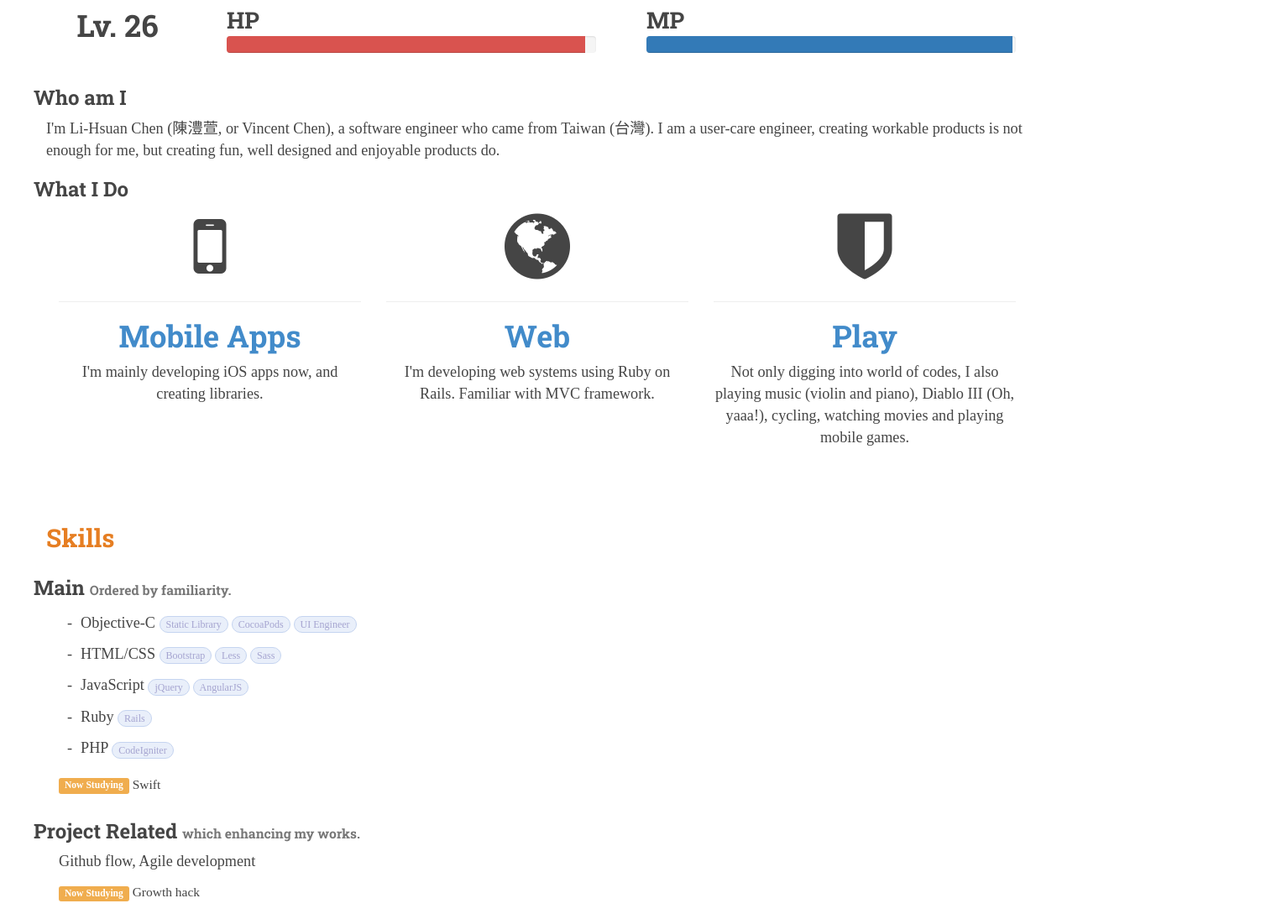
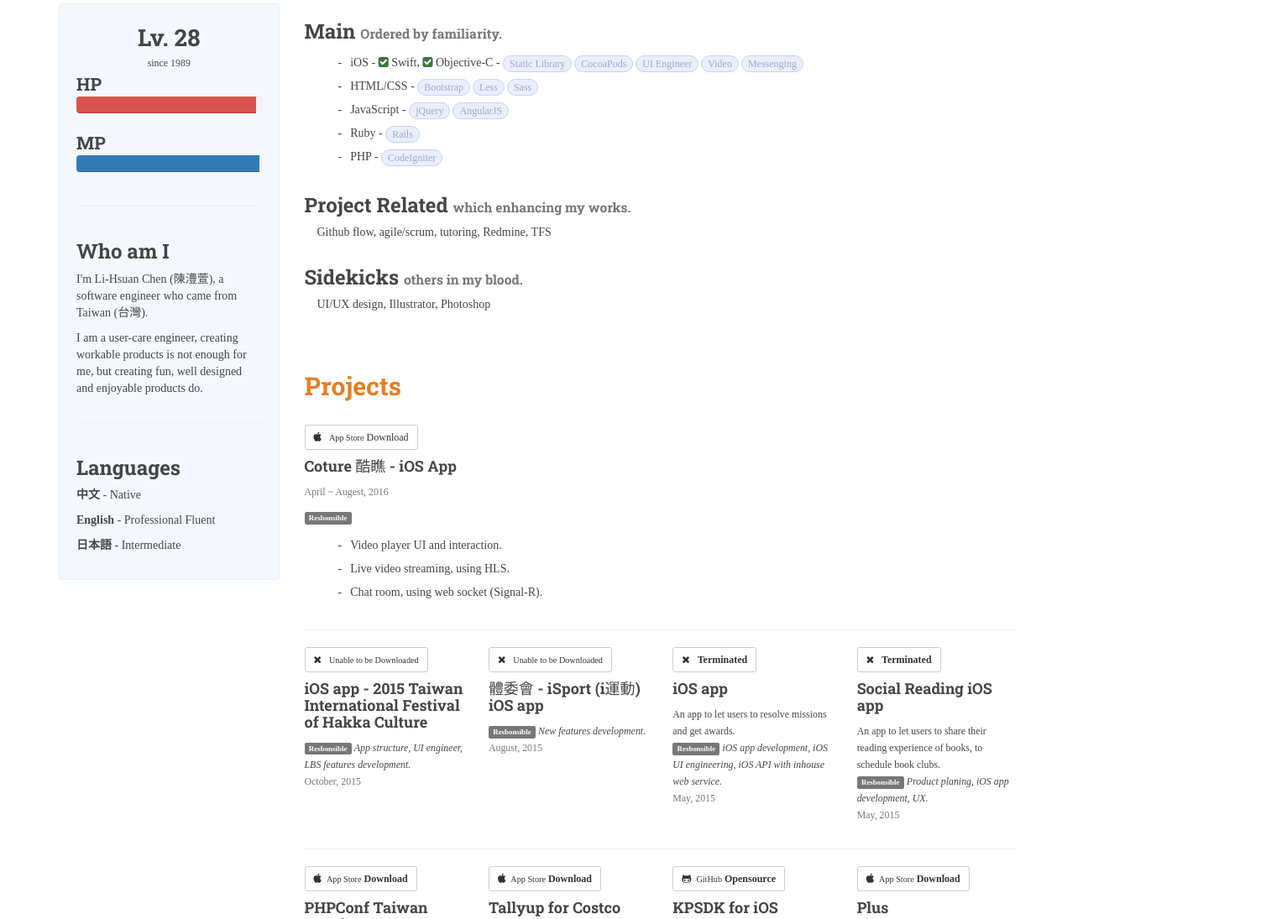
Before and after one commit to vc7/resume.vincenttt.com, a plain HTML site: page index.html in a window 1280 px wide. Shown: the part 498-1593 px from the top of the page at 84% size, 1533 px wide, since content can reach past the window. Drawn offline with nearby package versions, Linux system fonts and the light colour scheme; a script that the page names is missing; a web font is replaced by a local one.

Commit message:
Update content and layout.

```diff
--- a/index.html
+++ b/index.html
@@ -4,9 +4,9 @@
 	<title>Resume | Li-Hsuan Chen</title>
 	<meta charset="UTF-8">
 
-		<meta name="author" content="Vincent Chen">
-		<meta name="description" content="This is the resume site of Li-Hsuan Chen (陳澧萱, Vincent Chen). A software engineer who came from Taiwan (台灣).">
-		<meta name="keywords" content="Vincent Chen, 陳澧萱, 履歷, iOS, resume">
+	<meta name="author" content="Li-Hsuan Chen">
+	<meta name="description" content="This is the resume site of Li-Hsuan Chen (陳澧萱). A software engineer who came from Taiwan (台灣).">
+	<meta name="keywords" content="Li-Hsuan Chen, 陳澧萱, 履歷, iOS, resume">
 	<link rel="canonical" href="http://resume.vincenttt.com/">
 	<link href="images/favicon.png" rel="icon">
 
@@ -83,9 +83,8 @@
 						</ul>
 						<ul class="nav navbar-nav navbar-right">
 							<li><a href="https://github.com/vc7" target="_blank" title="GitHub"><i class="fa fa-github-alt"></i></a></li>
-						<li><a href="https://twitter.com/vince78718" target="_blank"><i class="fa fa-twitter"></i></a></li>
 							<li><a href="http://www.linkedin.com/in/vince7" target="_blank"><i class="fa fa-linkedin-square"></i></a></li>
-						<li><a href="http://blog.kumaya.co" target="_blank"><i class="fa fa-bold"></i></a></li>
+							<li><a href="http://qiita.com/vc7" target="_blank"> Qiita</a></li>
 						</ul>
 					</nav>
 				</div>
@@ -101,7 +100,7 @@
 						<div  class="col-xs-12 col-sm-12 col-md-9 pull-left">
 							<h1>Hi, I'm Li-Hsuan Chen</h1>
 							<p>
-							I'm playing with Objective-C, Rails and <a href="#skills">more</a>.
+								I'm playing with iOS, Rails and <a href="#skills">more</a>.
 							</p>
 							<p>
 								<a href="documents/resume.pdf" id="resume_download" class="btn btn-lg btn-outline-inverse" target="_blank"><i class="fa fa-arrow-down"></i> Download Resume</a>
@@ -115,14 +114,15 @@
 
 			<div class="container main">
 				<div class="row">
+					<div class="col-xs-12 col-sm-12 col-md-3 col-lg-3">
 						<h2 id="about">About Me</h2>
 						<div class="about">
 							<div class="row">
-						<div class="col-xs-2 col-sm-2 col-md-2 col-lg-2 text-center">
-							<span class="about-lv">Lv. 26</span>
+								<div class="col-xs-12 col-sm-12 col-md-12 col-lg-12 text-center">
+									<span class="about-lv">Lv. 28</span><br>
+									<small>since 1989</small>
 								</div>
-						<div class="col-xs-5 col-sm-5 col-md-5 col-lg-5">
-							<div class="col-xs-12 col-sm-12 col-md-12 col-lg-12">
+								<div class="col-xs-12 col-sm-6 col-md-12 col-lg-12">
 									<span class="about-hp">HP</span>
 									<div class="progress">
 										<div class="progress-bar progress-bar-danger" role="progressbar" aria-valuenow="97" aria-valuemin="0" aria-valuemax="100" style="width: 97%">
@@ -130,9 +130,7 @@
 										</div>
 									</div>
 								</div>
-						</div>
-						<div class="col-xs-5 col-sm-5 col-md-5 col-lg-5">
-							<div class="col-xs-12 col-sm-12 col-md-12 col-lg-12">
+								<div class="col-xs-12 col-sm-6 col-md-12 col-lg-12">
 									<span class="about-mp">MP</span>
 									<div class="progress">
 										<div class="progress-bar progress-bar-primary" role="progressbar" aria-valuenow="99" aria-valuemin="0" aria-valuemax="100" style="width: 99%">
@@ -141,91 +139,113 @@
 									</div>
 								</div>
 							</div>
-					</div>
+							<hr>
 							<div class="row">
+								<div class="col-md-12">
 								<h3>Who am I</h3>
-						<div class="col-md-12">
-							I'm Li-Hsuan Chen (陳澧萱, or Vincent Chen), a software engineer who came from Taiwan (台灣). I am a user-care engineer, creating workable products is not enough for me, but creating fun, well designed and enjoyable products do.
+								<p>
+									I'm Li-Hsuan Chen (陳澧萱), a software engineer who came from Taiwan (台灣).
+									</p>
+									<p>
+									I am a user-care engineer, creating workable products is not enough for me, but creating fun, well designed and enjoyable products do.
+									</p>
 								</div>
 							</div>
+							<hr>
 							<div class="row">
-						<h3>What I Do</h3>
-						<div class="col-md-12 text-center do">
-							<div class="col-xs-12 col-sm-4 col-md-4 col-lg-4 do-item box">
-								<i class="fa fa-mobile-phone do-icon"></i>
-								<hr/>
-								<h4>Mobile Apps</h4>
-								<p>I'm mainly developing iOS apps now, and creating libraries.</p>
-							</div>
-							<div class="col-xs-12 col-sm-4 col-md-4 col-lg-4 do-item box">
-								<i class="fa fa-globe do-icon"></i>
-								<hr/>
-								<h4>Web</h4>
-								<p>I'm developing web systems using Ruby on Rails. Familiar with MVC framework.</p>
-							</div>
-							<div class="col-xs-12 col-sm-4 col-md-4 col-lg-4 do-item box">
-								<i class="fa fa-shield do-icon"></i>
-								<hr/>
-								<h4>Play</h4>
-								<p>Not only digging into world of codes, I also playing music (violin and piano), Diablo III (Oh, yaaa!), cycling, watching movies and playing mobile games.</p>
+								<div class="col-md-12">
+								<h3>Languages</h3>
+								<p><strong>中文</strong> - Native</p>
+								<p><strong>English</strong> - Professional Fluent</p>
+								<p><strong>日本語</strong> - Intermediate</p>
 								</div>
 							</div>
 						</div>
 					</div>
+					<div class="col-xs-12 col-sm-12 col-md-9 col-lg-9">
 						<h2 id="skills">Skills</h2>
 						<div class="row">
+							<div class="col-xs-12 col-sm-12 col-md-12 col-lg-12">
 								<h3>Main <small>Ordered by familiarity.</small></h3>
 								<ul>
-						<li>Objective-C
+									<li>iOS - <i class="fa fa-check-square text-success" aria-hidden="true"></i> Swift, <i class="fa fa-check-square text-success" aria-hidden="true"></i> Objective-C -
 										<small>
 											<span class="badge">Static Library</span>
 											<span class="badge">CocoaPods</span>
 											<span class="badge">UI Engineer</span>
+											<span class="badge">Video</span>
+											<span class="badge">Messenging</span>
 										</small>
 									</li>
-						<li>HTML/CSS
+									<li>HTML/CSS -
 										<small>
 											<span class="badge">Bootstrap</span>
 											<span class="badge">Less</span>
 											<span class="badge">Sass</span>
 										</small>
 									</li>
-						<li>JavaScript
+									<li>JavaScript -
 										<small>
 											<span class="badge">jQuery</span>
 											<span class="badge">AngularJS</span>
 										</small>
 									</li>
-						<li>Ruby
+									<li>Ruby -
 										<small>
 											<span class="badge">Rails</span>
 										</small>
 									</li>
-						<li>PHP
+									<li>PHP -
 										<small>
 											<span class="badge">CodeIgniter</span>
 										</small>
 									</li>
 								</ul>
-					<div class="container">
-						<p><small><span class="label label-warning">Now Studying</span> Swift</small></p>
 							</div>
+							<div class="col-xs-12 col-sm-12 col-md-12 col-lg-12">
 								<h3>Project Related <small>which enhancing my works.</small></h3>
 								<div class="container">
-						<p>Github flow, Agile development</p>
-						<p><small><span class="label label-warning">Now Studying</span> Growth hack</small></p>
+									<p>Github flow, agile/scrum, tutoring, Redmine, TFS</p>
 								</div>
+							</div>
+							<div class="col-xs-12 col-sm-12 col-md-12 col-lg-12">
 								<h3>Sidekicks <small>others in my blood.</small></h3>
 								<div class="container">
 									<p>UI/UX design, Illustrator, Photoshop</p>
 								</div>
 							</div>
+						</div>
 
 						<h2 id="projects">Projects</h2>
+						<br>
+						<div class="row">
+							<div class="col-xs-12 col-sm-12 col-md-12 col-lg-12">
+								<div class="row">
+									<div class="col-xs-12 col-sm-12 col-md-9 col-lg-9">
+										<a class="btn btn-default btn-sm" target="_blank" href="">
+											<i class="fa fa-apple"></i> &nbsp; <small>App Store</small> Download
+										</a>
+										<h4>Coture 酷瞧 - iOS App</h4>
+										<p>
+											<small class="text-muted">April ~ Augest, 2016</small>
+										</p>
+										<p>
+											<small>
+												<span class="label label-default">Resbonsible</span>
+											</small>
+										</p>
+										<ul>
+											<li>Video player UI and interaction. </li>
+											<li>Live video streaming, using HLS.</li>
+											<li>Chat room, using web socket (Signal-R).</li>
+										</ul>
+									</div>
+								</div>
+								<hr>
 								<div class="row">
 									<div class="col-xs-6 col-sm-3 col-md-3 col-lg-3">
-						<a href="https://itunes.apple.com/tw/app/2015tai-wan-guo-ji-ke-jia/id1007045514?mt=8" class="btn btn-default btn-sm" target="_blank">
-							<i class="fa fa-apple"></i> &nbsp;<small>App Store</small> <strong>Download</strong>
+										<a class="btn btn-default btn-sm btn-disable" target="_blank" disable>
+											<i class="fa fa-close"></i> &nbsp; <small>Unable to be Downloaded</small>
 										</a>
 										<h4>iOS app - 2015 Taiwan International Festival of Hakka Culture</h4>
 										<p>
@@ -236,8 +256,8 @@
 										</p>
 									</div>
 									<div class="col-xs-6 col-sm-3 col-md-3 col-lg-3">
-						<a href="https://itunes.apple.com/tw/app/i-yun-dong/id1007054246?mt=8" class="btn btn-default btn-sm" target="_blank">
-							<i class="fa fa-apple"></i> &nbsp;<small>App Store</small> <strong>Download</strong>
+										<a class="btn btn-default btn-sm btn-disable" target="_blank" disable>
+											<i class="fa fa-close"></i> &nbsp; <small>Unable to be Downloaded</small>
 										</a>
 										<h4>體委會 - iSport (i運動) iOS app</h4>
 										<p>
@@ -338,32 +358,29 @@
 										<p><small>育成 x APP 開發競賽 - 應用開發組 (iOS) <br/><span class="text-muted">December, 2012</span></small></p>
 									</div>
 								</div>
+								<div class="row">
+									<div class="col-xs-12 col-sm-12 col-md-12 col-lg-12">
 										<hr>
-				<div class="container">
-
 										<span class="fa fa-linkedin-square"></span> Please check out my <a href="http://www.linkedin.com/in/vince7" target="_blank">LinkedIn Profile</a> for more information.
+									</div>
+								</div>
+							</div>
 						</div>
 
 						<h2 id="career">Career</h2>
 						<div class="row">
 							<ul>
-						<li><span class="label label-primary">2015 -</span> <strong>Freelancer</strong></li>
+								<li><span class="label label-primary">2016 -</span> <strong>Contract iOS Developer</strong> <i>- Gamania Group., Taiwan</i></li>
+								<li><span class="label label-primary">Late 2015</span> <strong>Freelancer</strong></li>
 								<li><span class="label label-primary">2014 - 2015</span> <strong>iOS Engineer</strong> - <i>Spring House Entertainment Technology Inc., Taiwan</i></li>
 								<li><span class="label label-primary">2013 - 2014</span> <strong>Mobile Software Engineer</strong> - <i>Efwuhn, Inc., Taiwan</i></li>
-						<li><span class="label label-primary">2013</span> <strong>Chief Development Officer of iOS</strong> - <i>Ans Global Corporation, Taiwan</i></li>
+								<li><span class="label label-primary">Early 2013</span> <strong>Chief Development Officer of iOS</strong> - <i>Ans Global Corporation, Taiwan</i></li>
 							</ul>
 						</div>
 
 						<h2 id="education">Education</h2>
 						<div class="row">
 							<ul>
-						<li>
-							<span class="label label-primary">2011 - 2012</span>
-							<i> National Changhua University of Education, <small>Changhua County, Taiwan</small></i>
-							<p>
-								Graduate Intitute of Information Management.
-							</p>
-						</li>
 								<li>
 									<span class="label label-primary">2007 - 2011</span>
 									<i> National Changhua University of Education, <small>Changhua County, Taiwan</small></i>
@@ -375,16 +392,17 @@
 						</div>
 					</div>
 				</div>
+			</div>
 
 			<!-- Ribbon ================================================== -->
 			<div class="ribbon">
 				<div class="container text-center">
 					<ul>
-					<li>Public Profiles</li>
+						<li>Other Public Profiles</li>
 						<li><a href="https://github.com/vc7" target="_blank">Github</a></li>
-					<li><a href="https://twitter.com/vince78718" target="_blank">Twitter</a></li>
 						<li><a href="http://www.linkedin.com/in/vince7" target="_blank">LinkedIn</a></li>
-					<li><a href="http://blog.kumaya.co" target="_blank">Blog</a></li>
+						<li><a href="http://qiita.com/vc7" target="_blank">Qiita</a></li>
+						<li><a href="http://pixiv.me/vince78718" target="_blank">Pixiv</a></li>
 					</ul>
 				</div>
 			</div>
@@ -392,12 +410,12 @@
 			<!-- Footer ================================================== -->
 			<footer>
 				<div class="container text-center">
-				<p>Copyright © 2013-2015, Li Hsuan Chen</p>
+					<p>Copyright © 2013-2016, Li Hsuan Chen</p>
 					<p>
-					<i class="fa fa-envelope-o mute"></i> &nbsp;vincent(at)vincenttt.com</a>
+						<i class="fa fa-envelope-o mute"></i> &nbsp;vince78718 (at) gmail.com</a>
 					</p>
 					<p>
-					<span class="label label-default">v 3.1</span>
+						<span class="label label-default">v 3.2</span>
 					</p>
 					<p>
 						Built with <i class="fa fa-heart love"></i> of
@@ -422,8 +440,5 @@
 			<!-- GA -->
 			<script src="scripts/ga.js"></script>
 			<script src="scripts/scripts.js"></script>
-
-		<!-- Zopim -->
-		<script src="scripts/zopim.js"></script>
 		</body>
 		</html>
--- a/stylesheets/app.css
+++ b/stylesheets/app.css
@@ -54,7 +54,7 @@ h1, h2, h3, h4, h5, h6, .navbar-brand {
 }
 
 .main {
-	font-size: 1.3em;
+	font-size: 1em;
 }
 
 .main h2 {
@@ -79,6 +79,13 @@ h1, h2, h3, h4, h5, h6, .navbar-brand {
 	background-color: #e9effa;
 	color: #a5a4d0;
 	border: 1px solid #c5d4f0;
+}
+
+.main .about {
+	background-color: #f4f8fe;
+	border: 1px solid #e9effa;
+	border-radius: 4px;
+	padding: 20px;
 }
 
 .main .about [class^="about-"]{
```
Lines whose indentation alone changed are shown as unchanged.
